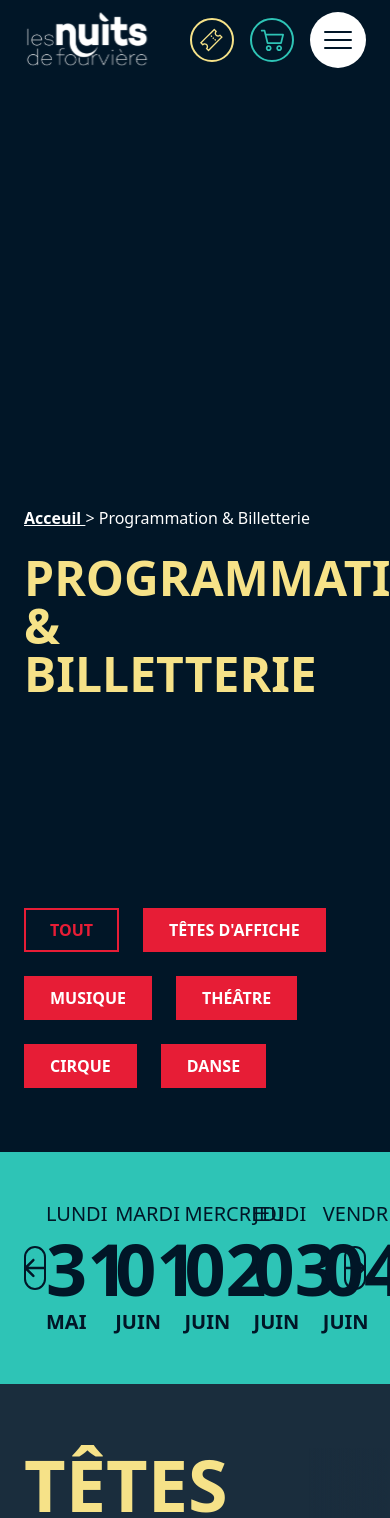
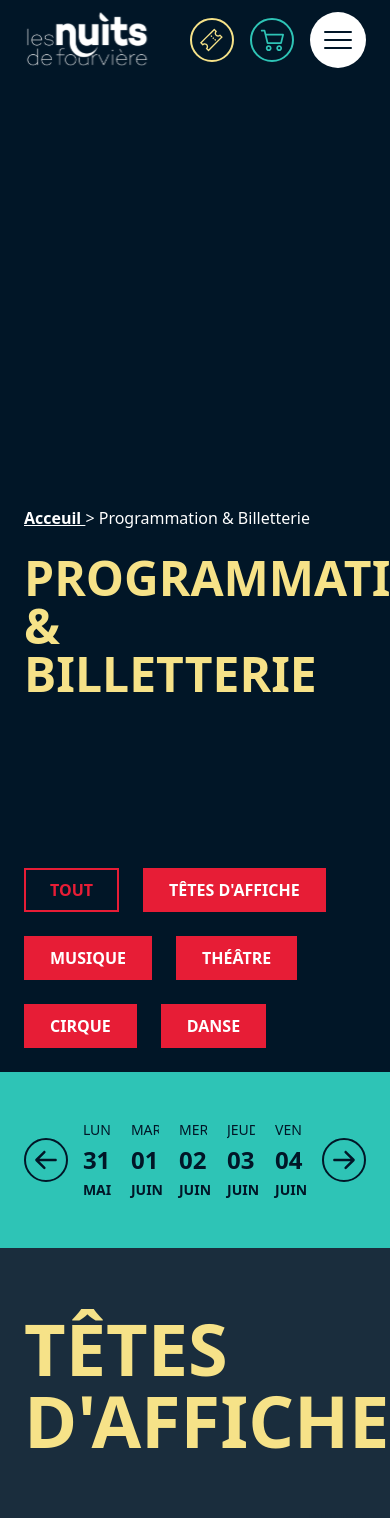
Before and after one commit to ErwanDecoster/42_x_Sup_de_Pub, a Nuxt app: page /programming_and_ticketing in a window 390 px wide. Shown: the top 1518 px of the page. Built offline with nearby package versions, Linux system fonts and the light colour scheme.

Commit message:
finalisation de syteme de filtre

```diff
--- a/pages/programming_and_ticketing.vue
+++ b/pages/programming_and_ticketing.vue
@@ -21,10 +21,11 @@
       </div>
     </section>
     <section class="px-6">
-      <div class="flex gap gap-6 flex-wrap py-16 mx-auto max-w-screen-2xl">
+      <div class="flex gap gap-6 flex-wrap py-6 md:py-16 mx-auto max-w-screen-2xl">
         <button
           class="border-2 border-alizarin-crimson lg:text-2xl uppercase font-bold px-6 py-2 cursor-pointer"
           :class="`${ allFiltred ? 'bg-alizarin-crimson text-white' : 'bg-transparent text-alizarin-crimson' }`"
+          @click="AllFilterState()"
         >
           Tout
         </button>
@@ -33,7 +34,7 @@
           :key="program"
           class="border-2 border-alizarin-crimson lg:text-2xl uppercase font-bold px-6 py-2 cursor-pointer"
           :class="`${ program.filtred ? 'bg-transparent text-alizarin-crimson' : 'bg-alizarin-crimson text-white' }`"
-          @click="program.filtred = !program.filtred"
+          @click="program.filtred = !program.filtred; AllFilterStateFalse()"
         >
           {{ program.name }}
         </button>
@@ -56,59 +57,59 @@
             />
           </svg>
         </button>
-        <div class="grid grid-cols-5 gap-12 uppercase">
+        <div class="grid grid-cols-5 gap-4 lg:gap-12 uppercase">
           <div class="space-y-1">
-            <p class="text-xl">
+            <p class="text-sm truncate w-7 sm:w-auto text-clip sm:text-xl">
               Lundi
             </p>
-            <p class="text-7xl font-bold">
+            <p class="text-2xl sm:text-7xl font-bold">
               31
             </p>
-            <p class="text-xl font-bold">
+            <p class="text-sm sm:text-xl font-bold">
               MAI
             </p>
           </div>
           <div class="space-y-1">
-            <p class="text-xl">
+            <p class="text-sm truncate w-7 sm:w-auto text-clip sm:text-xl">
               Mardi
             </p>
-            <p class="text-7xl font-bold">
+            <p class="text-2xl sm:text-7xl font-bold">
               01
             </p>
-            <p class="text-xl font-bold">
+            <p class="text-sm sm:text-xl font-bold">
               JUIN
             </p>
           </div>
           <div class="space-y-1">
-            <p class="text-xl">
+            <p class="text-sm truncate w-7 sm:w-auto text-clip sm:text-xl">
               Mercredi
             </p>
-            <p class="text-7xl font-bold">
+            <p class="text-2xl sm:text-7xl font-bold">
               02
             </p>
-            <p class="text-xl font-bold">
+            <p class="text-sm sm:text-xl font-bold">
               JUIN
             </p>
           </div>
           <div class="space-y-1">
-            <p class="text-xl">
+            <p class="text-sm truncate w-7 sm:w-auto text-clip sm:text-xl">
               Jeudi
             </p>
-            <p class="text-7xl font-bold">
+            <p class="text-2xl sm:text-7xl font-bold">
               03
             </p>
-            <p class="text-xl font-bold">
+            <p class="text-sm sm:text-xl font-bold">
               JUIN
             </p>
           </div>
           <div class="space-y-1">
-            <p class="text-xl">
+            <p class="text-sm truncate w-7 sm:w-auto text-clip sm:text-xl">
               Vendredi
             </p>
-            <p class="text-7xl font-bold">
+            <p class="text-2xl sm:text-7xl font-bold">
               04
             </p>
-            <p class="text-xl font-bold">
+            <p class="text-sm sm:text-xl font-bold">
               JUIN
             </p>
           </div>
@@ -131,6 +132,14 @@
       </div>
     </section>
     <section class="">
+      <div
+        v-if="allFiltred"
+        class="mx-auto max-w-screen-2xl text-white py-20 px-6"
+      >
+        <p class="w-full text-center text-xl">
+          Aucun résultat ne correspond à votre recherche
+        </p>
+      </div>
       <div
         v-for="program in programs"
         :key="program"
@@ -225,7 +234,7 @@
             </div>
           </div>
           <div
-            class="absolute mt-0 z-10 right-0 inset-y-0 h-full w-20 bg-gradient-to-r from-transparent to-maastricht-blue group-odd:to-yankees-blue"
+            class="absolute mt-0 z-10 right-0 bottom-2 w-20 h-[610px] bg-gradient-to-r from-transparent to-maastricht-blue group-odd:to-yankees-blue"
             :class="`${ program.shows.length <= 4 ? '2xl:hidden' : 'block' }`"
           />
           <div class="flex gap-2 items-center absolute bottom-4 right-4 z-10">
@@ -243,7 +252,10 @@
                 xmlns="http://www.w3.org/2000/svg"
                 class="scale-125"
               >
-                <path d="M16.6665 9C17.2188 9 17.6665 8.55228 17.6665 8C17.6665 7.44772 17.2188 7 16.6665 7V9ZM0.626062 7.29289C0.235538 7.68342 0.235538 8.31658 0.626062 8.70711L6.99002 15.0711C7.38055 15.4616 8.01371 15.4616 8.40424 15.0711C8.79476 14.6805 8.79476 14.0474 8.40424 13.6569L2.74738 8L8.40424 2.34315C8.79476 1.95262 8.79476 1.31946 8.40424 0.928932C8.01371 0.538408 7.38055 0.538408 6.99002 0.928932L0.626062 7.29289ZM16.6665 7L1.33317 7V9H16.6665V7Z" fill="white"/>
+                <path
+                  d="M16.6665 9C17.2188 9 17.6665 8.55228 17.6665 8C17.6665 7.44772 17.2188 7 16.6665 7V9ZM0.626062 7.29289C0.235538 7.68342 0.235538 8.31658 0.626062 8.70711L6.99002 15.0711C7.38055 15.4616 8.01371 15.4616 8.40424 15.0711C8.79476 14.6805 8.79476 14.0474 8.40424 13.6569L2.74738 8L8.40424 2.34315C8.79476 1.95262 8.79476 1.31946 8.40424 0.928932C8.01371 0.538408 7.38055 0.538408 6.99002 0.928932L0.626062 7.29289ZM16.6665 7L1.33317 7V9H16.6665V7Z"
+                  fill="white"
+                />
               </svg>
             </button>
             <button class="w-11 h-11 border-2 border-white rounded-full flex items-center justify-center relative">
@@ -255,7 +267,10 @@
                 xmlns="http://www.w3.org/2000/svg"
                 class="scale-125 rotate-180"
               >
-                <path d="M16.6665 9C17.2188 9 17.6665 8.55228 17.6665 8C17.6665 7.44772 17.2188 7 16.6665 7V9ZM0.626062 7.29289C0.235538 7.68342 0.235538 8.31658 0.626062 8.70711L6.99002 15.0711C7.38055 15.4616 8.01371 15.4616 8.40424 15.0711C8.79476 14.6805 8.79476 14.0474 8.40424 13.6569L2.74738 8L8.40424 2.34315C8.79476 1.95262 8.79476 1.31946 8.40424 0.928932C8.01371 0.538408 7.38055 0.538408 6.99002 0.928932L0.626062 7.29289ZM16.6665 7L1.33317 7V9H16.6665V7Z" fill="white"/>
+                <path
+                  d="M16.6665 9C17.2188 9 17.6665 8.55228 17.6665 8C17.6665 7.44772 17.2188 7 16.6665 7V9ZM0.626062 7.29289C0.235538 7.68342 0.235538 8.31658 0.626062 8.70711L6.99002 15.0711C7.38055 15.4616 8.01371 15.4616 8.40424 15.0711C8.79476 14.6805 8.79476 14.0474 8.40424 13.6569L2.74738 8L8.40424 2.34315C8.79476 1.95262 8.79476 1.31946 8.40424 0.928932C8.01371 0.538408 7.38055 0.538408 6.99002 0.928932L0.626062 7.29289ZM16.6665 7L1.33317 7V9H16.6665V7Z"
+                  fill="white"
+                />
               </svg>
             </button>
           </div>
@@ -970,6 +985,42 @@ export default {
         },
       ],
     };
+  },
+  methods: {
+    AllFilterStateFalse() {
+      let count = 0;
+      for (let i = 0; i < this.programs.length; i++) {
+        if (this.programs[i].filtred == false)
+          count++;
+      }
+      if (count == this.programs.length) {
+        console.log(count, false);
+        this.allFiltred = false;
+      }
+      else if (count == 0) {
+        this.allFiltred = true;
+      } else {
+        this.allFiltred = false;
+      }
+    },
+    AllFilterState() {
+      const majority = !this.MajorityState();
+      for (let i = 0; i < this.programs.length; i++) {
+        this.programs[i].filtred = majority;
+      }
+      this.allFiltred = majority;
+    },
+    MajorityState() {
+      console.log(this.programs);
+      let count = 0;
+      for (let i = 0; i < this.programs.length; i++) {
+        if (this.programs[i].filtred == true)
+          count++;
+      }
+      if (count >= this.programs.length / 2)
+        return true;
+      return false;
+    },
   }
 };
 </script>
```
